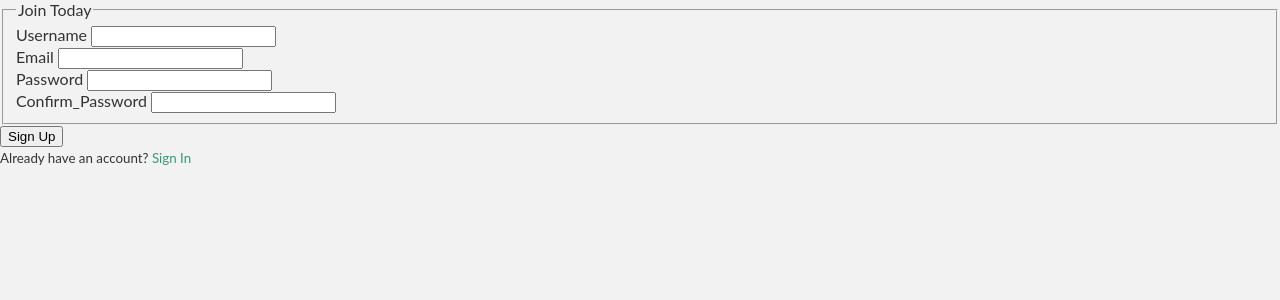
After one commit to ahmed-hussein-morgan/TicketTrek_IT_Support-_Service, a Flask app: page /register in a window 1280 px wide. The commit adds this page. Shown: the top 300 px of the page. Run offline with Flask 3, Linux system fonts and the light colour scheme; parts of the project's set-up code (start-up, migrations or seed data) failed here and were passed over.

Commit message:
create the database

```diff
--- /dev/null
+++ b/forms.py
@@ -0,0 +1,19 @@
+from flask_wtf import FlaskForm
+from wtforms import StringField, PasswordField, SubmitField, BooleanField, EmailField
+from wtforms.validators import DataRequired, length, Email, EqualTo
+
+
+class RegistrationForm(FlaskForm):
+    username = StringField("Username", validators=[DataRequired(), length(min=2, max=20)])
+    # email = StringField("Email", validators=[DataRequired(), Email()])
+    email = EmailField("Email", validators=[DataRequired(), Email()])
+    password = PasswordField("Password", validators=[DataRequired()])
+    confirm_password = PasswordField("Confirm_Password", validators=[DataRequired(), EqualTo("password")])
+    submit = SubmitField('Sign Up')
+
+
+class LoginForm(FlaskForm):
+    username = StringField("Username", validators=[DataRequired(), length(min=2, max=20)])
+    password = PasswordField("Password", validators=[DataRequired()])
+    remember = BooleanField("Remember me")
+    submit = SubmitField('Login')
--- a/simple_ticket_app.py
+++ b/simple_ticket_app.py
@@ -1,4 +1,4 @@
-from flask import Flask, render_template, url_for, current_app, g, request, session,redirect
+from flask import Flask, render_template, url_for, current_app, g, request, session,redirect, flash
 
 # current_app: The application instance for the active application. - this is related to the Application context
 # g: An object that the application can use for temporary storage during the handling of a request. This variable is reset with each request.
@@ -8,12 +8,114 @@ from flask import Flask, render_template, url_for, current_app, g, request, sess
 # session: The user session, a dictionary that the application can use to store values that are “remembered” between requests.
 #     - this is related to the Request context
 
-from datetime import datetime, timezone
-# from flask_moment import Moment
+from datetime import datetime, timezone, date, time
+from forms import RegistrationForm, LoginForm
+
+# import the SQLALchemy to start working with database (mysql in this case)
+from flask_sqlalchemy import SQLAlchemy
+
+
+from sqlalchemy.sql.expression import func
+
+from enum import Enum
+
+import os
 
 
 app = Flask(__name__)
-# moment = Moment(app)
+app.config["SECRET_KEY"] = os.environ.get("SECRET_KEY")
+
+app.config['MYSQL_HOST'] = os.environ.get('HOST')
+app.config['MYSQL_USER'] = os.environ.get('USER')
+app.config['MYSQL_PASSWORD'] = os.environ.get('PASSWORD')
+app.config['MYSQL_DB'] = os.environ.get('DB')
+
+# configure the Database
+app.config['SQLALCHEMY_DATABASE_URI'] = f"mysql+pymysql://{app.config['MYSQL_USER']}:{app.config['MYSQL_PASSWORD']}@{app.config['MYSQL_HOST']}/{app.config['MYSQL_DB']}"
+app.config['SQLALCHEMY_TRACK_MODIFICATIONS'] = False
+
+# Another way to configure the database by using .forma() insteaf of the python f-string is below:
+# app.config['SQLALCHEMY_DATABASE_URI'] = "mysql+pymysql://{}:{}@{}/{}".format(
+#     app.config['MYSQL_USER'],
+#     app.config['MYSQL_PASSWORD'],
+#     app.config['MYSQL_HOST'],
+#     app.config['MYSQL_DB']
+# )
+
+# create an instance of the database to b ready to work with it
+db = SQLAlchemy(app)
+
+
+# creating the database tables
+
+class RoleType(Enum):
+    TECH = "tech"
+    NON_TECH = "non-tech"
+
+class TicketStatus(Enum):
+    OPEN = "open"
+    RECEIVED = "received"
+    SOLVED = "solved"
+
+
+class Role(db.Model):
+    __tablename__ = "roles"
+    id = db.Column(db.Integer, primary_key=True, unique=True)
+    role_type = db.Column(db.Enum(RoleType), nullable=False)
+    # users = db.relationship("User", backref="role", lazy=True)
+    users = db.relationship("User", backref=db.backref("role", lazy=True))
+
+
+class User(db.Model):
+    __tablename__ = "employees"
+    id = db.Column(db.Integer, primary_key=True, nullable=False)
+    employee_name = db.Column(db.String(20), nullable=False, unique=True)
+    department = db.Column(db.String(20), nullable=False)
+    job_title = db.Column(db.String(20), nullable=False)
+    role_type_id = db.Column(db.Integer, db.ForeignKey('roles.id'), nullable=False)
+    email = db.Column(db.String(64), nullable=False)
+    password = db.Column(db.String(256), nullable=False)
+    branch = db.Column(db.String(30), nullable=False)
+    # roles = db.relationship("Role", backref="user")
+
+class Ticket(db.Model):
+    __tablename__ = "tickets"
+    ticket_id = db.Column(db.Integer, primary_key=True, autoincrement=True, unique=True)
+    # ticket_category = db.Column(db.String(64), nullable=False) could be changed on productuon to be "enum" with limited category list
+    ticket_category = db.Column(db.String(30), nullable=False)
+    ticket_title = db.Column(db.String(64), nullable=False)
+    ticket_details = db.Column(db.Text, nullable=False)
+
+    # Adding a column to add attached files like photos or screenshots (Canceled)because:
+    #       it either need an additional cost to store these files on a cloud
+
+    # Pause for implementing the attachment now
+    # ticket_attachment = db.Column(db.)
+
+    submission_date = db.Column(db.Date, nullable=False, default=func.now().cast(db.Date))
+    # submission_time = db.Column(db.Time, nullable=False, default=func.now().time())
+    ticket_status = db.Column(db.Enum(TicketStatus), nullable=False)
+    # tickets = db.relationship("IT", backref="ticket")
+    tickets = db.relationship("IT", backref=db.backref("ticket", lazy=True))
+
+
+
+class IT(db.Model):
+    __tablename__ = "it_tickets"
+    index = db.Column(db.Integer, primary_key=True, autoincrement=True)
+    ticket_id = db.Column(db.Integer, db.ForeignKey('tickets.id'), nullable=False)
+    tech_name = db.Column(db.String(30), nullable=True)
+    update_date = db.Column(db.Date, nullable=False, default=func.now().cast(db.Date))
+    # update_time = db.Column(db.Time, nullable=False, default=func.now().time())
+    update_ticket_details = db.Column(db.Text, nullable=True)
+
+class UserTicket(db.Model):
+    __tablename__ = "employee_ticket"
+    index = db.Column(db.Integer, primary_key=True, autoincrement=True)
+    employee_id = db.Column(db.Integer, db.ForeignKey('employees.id'), nullable=False)
+    ticket_id = db.Column(db.Integer, db.ForeignKey('tickets.id'), nullable=False)
+
+
 
 # @app.route("/")
 @app.route("/home")
@@ -26,6 +128,29 @@ def home():
 def about():
     return render_template("about.html", title="About Us")
 
+
+@app.route("/register", methods=["GET", "POST"])
+def register():
+    form = RegistrationForm()
+    if form.validate_on_submit():
+        flash(f"Account created for {form.username.data}!")
+        return redirect(url_for("home"))
+    return render_template("register.html", title="Register", form=form)
+
+@app.route("/login", methods=["GET", "POST"])
+def login():
+    form = LoginForm()
+    if form.validate_on_submit():
+        if form.username.data == "ahmed" and form.password.data == "123456":
+            flash(f"Login Successfully {form.username.data}!", "sucess")
+            session["name"] = form.username.data
+            return redirect(url_for("home"))
+        else:
+            flash("Unsuccessful Login. Please check your username and password", "danger")
+    return render_template("login.html", title="Login", form=form, name=session.get('name'))
+
+
+
 @app.route("/contact")
 def contact():
     return render_template("contact.html", title="Contact Us")
--- a/static/main.css
+++ b/static/main.css
@@ -3,15 +3,17 @@ header{
     height: 100px;
     width: auto;
     top: 0;
-    color: #379777;
+    /* color: #379777; */
     font-family: 'Times New Roman', Times, serif;
     font-weight: bold;
-    font-size: larger; */
+    font-size: larger;
     background-color: #0077B6;
-    color: #fff;
+    /* color: #fff; */
     padding: 20px;
     text-align: center;
     box-shadow: 0 2px 4px rgba(0, 0, 0, 0.1);
+    /* background-color: black; */
+    /* color: #379777; */
 }
 
 body{
@@ -34,7 +36,8 @@ footer{
     font-size: larger; */
 
     background-color: #0077B6;
-    color: #fff;
+    color: #379777;
+    /* color: #fff; */
     padding: 20px;
     text-align: center;
     box-shadow: 0 -2px 4px rgba(0, 0, 0, 0.1);
@@ -68,7 +71,8 @@ li {
 }
 a {
     /* color: #0077B6; */
-    color: #fff;
+    /* color: #fff; */
+    color: #379777;
     text-decoration: none;
 }
 a:hover {
@@ -76,3 +80,27 @@ a:hover {
     /* color: #F4CE14; */
     color: #ffc107;
 }
+
+.alert {
+    /* font-family: Arial, Helvetica, sans-serif; */
+    padding: 15px;
+    margin-bottom: 20px;
+    border: 1px solid transparent;
+    border-radius: 4px;
+    color:cadetblue
+}
+
+.alert-danger {
+    /* background-color: lightpink;
+    color: red; */
+    color: #721c24;
+    background-color: #f8d7da;
+    border-color: #f5c6cb;
+}
+.alert-sucess {
+    /* background-color: lightgreen;
+    color: forestgreen; */
+    color: #155724;
+    background-color: #d1ecf1;
+    border-color: #bee5eb;
+}
--- a/templates/base.html
+++ b/templates/base.html
@@ -15,11 +15,23 @@
      {% endif %}
 </head>
 <body>
-    <!-- <header>
-        <p>this is the base-header</p>
-    </header> -->
-    <!-- <body> -->
-        {% block content %}{% endblock content %}
+        <!-- set alerting message:
+           the get_flashed_messages() is a flask method to get the flash message passed to the template from the view
+           with_categories=true ==> return a tuple of 2 items
+               first item in this tuple -> is the category passed to the flash() method in the view
+               second item in this tuple -> is the flash message itself wrote in the flash method -->
+        <div>
+            {% for message in get_flashed_messages(with_categories=true) %}
+            <div class="alert alert-{{ message[0] }}">
+                {{ message[1] }}
+            </div>
+            {%endfor%}
+        </div>
+
+        {% block content %}
+
+
+        {% endblock content %}
 
     <!-- </body>
     <footer>
--- a/templates/home.html
+++ b/templates/home.html
@@ -1,5 +1,5 @@
 {% extends "base.html" %}
-{{ moment.include_moment() }}
+
 {% block content %}
     <header>
         <p>
--- /dev/null
+++ b/templates/register.html
@@ -0,0 +1,81 @@
+{% extends "base.html" %}
+
+{% block content %}
+
+<form method="POST">
+
+    {{ form.hidden_tag() }}
+    <fieldset>
+        <legend>Join Today</legend>
+        <div>
+            {{ form.username.label }}
+
+            {% if form.username.errors %}
+
+                {% for error in form.username.errors %}
+
+                    <span>{{ error }}</span>
+
+                {% endfor %}
+
+            {% else %}
+                {{ form.username }}
+            {%endif%}
+
+        </div>
+        <div>
+            {{ form.email.label }}
+            {% if form.email.errors %}
+
+                {% for error in form.email.errors %}
+
+                    <span>{{ error }}</span>
+
+                {% endfor %}
+
+            {% else %}
+                {{ form.email }}
+            {%endif%}
+        </div>
+        <div>
+            {{ form.password.label }}
+            {% if form.password.errors %}
+
+                {% for error in form.password.errors %}
+
+                    <span>{{ error }}</span>
+
+                {% endfor %}
+
+            {% else %}
+                {{ form.password }}
+            {%endif%}
+        </div>
+        <div>
+            {{ form.confirm_password.label }}
+            {% if form.confirm_password.errors %}
+
+                {% for error in form.confirm_password.errors %}
+
+                    <span>{{ error }}</span>
+
+                {% endfor %}
+
+            {% else %}
+                {{ form.confirm_password }}
+            {%endif%}
+        </div>
+    </fieldset>
+        <div>
+            {{ form.submit }}
+        </div>
+</form>
+<div>
+    <small>
+        Already have an account? <a href="{{ url_for('login') }}"> Sign In </a>
+    </small>
+</div>
+
+
+
+{% endblock content %}
```
Also changed, not shown: getting_local_ip_test.py (added, +44 -0 lines), templates/login.html (added, +61 -0 lines).
